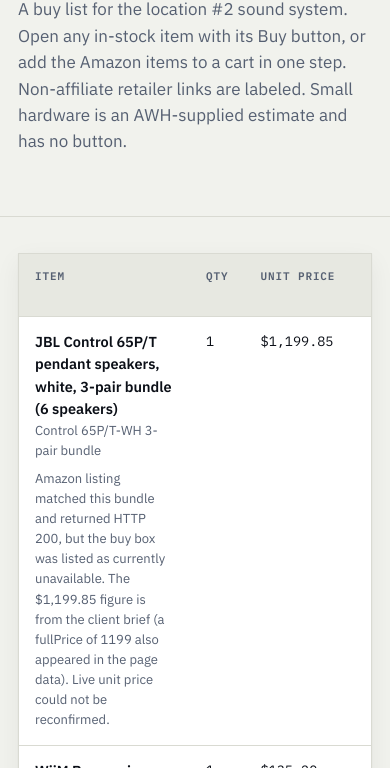
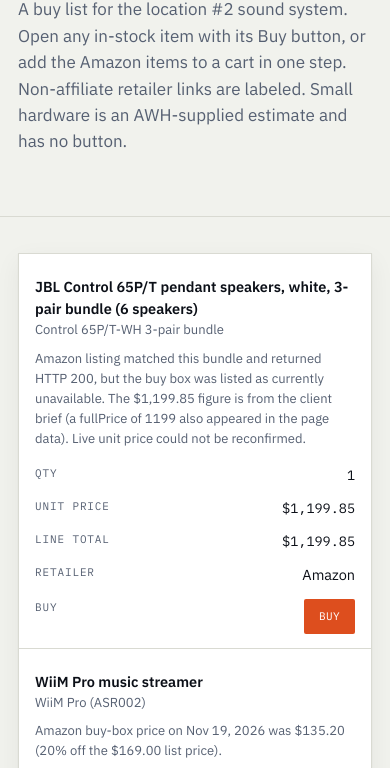
Before and after one commit to ahalvors/awhind, a website: page clients/story-coffee/index.html in a window 390 px wide. Shown: the part 253-1021 px from the top of the page. Drawn offline with Linux system fonts and the light colour scheme.

Commit message:
Stack the Story Coffee buy table on small screens
Keep the desktop table, but show labeled rows on narrow viewports so the private client list is readable on a phone.

```diff
--- a/clients/story-coffee/app.mjs
+++ b/clients/story-coffee/app.mjs
@@ -72,16 +72,16 @@ export function renderBom(bom, root) {
       ? `<div class="list-price">List ${money(item.listPrice)}</div>`
       : '';
     return `<tr>
-      <td>
+      <td data-label="Item">
         <div class="item-name">${escapeHtml(item.item)}</div>
         <div class="item-model">${escapeHtml(item.model)}</div>
         ${noteRow}
       </td>
-      <td class="num">${escapeHtml(item.qty)}</td>
-      <td class="num">${money(item.unitPrice)}${list}</td>
-      <td class="num">${money(lineTotal(item))}</td>
-      <td>${escapeHtml(item.retailer)}</td>
-      <td class="buy">${buyCell(item, associateTag)}</td>
+      <td class="num" data-label="Qty">${escapeHtml(item.qty)}</td>
+      <td class="num" data-label="Unit price">${money(item.unitPrice)}${list}</td>
+      <td class="num" data-label="Line total">${money(lineTotal(item))}</td>
+      <td data-label="Retailer">${escapeHtml(item.retailer)}</td>
+      <td class="buy" data-label="Buy">${buyCell(item, associateTag)}</td>
     </tr>`;
   }).join('');
 
--- a/clients/story-coffee/index.html
+++ b/clients/story-coffee/index.html
@@ -73,9 +73,24 @@
   footer .copy{font-size:12px; color:var(--text-tertiary); font-family:var(--mono);}
   footer a{font-size:12px; color:var(--text-secondary); text-decoration:none; margin-right:16px;}
   footer a:hover{color:var(--accent);}
-  @media (max-width:640px){
+  @media (max-width:720px){
     .wrap{padding:0 18px;}
     header.page-hero h1{font-size:30px;}
+    .table-wrap{overflow:visible;}
+    table{min-width:0; width:100%;}
+    thead{display:none;}
+    tbody tr{display:block; padding:16px 16px 8px; border-bottom:1px solid var(--line);}
+    tbody td{display:flex; justify-content:space-between; align-items:flex-start; gap:12px; border:0; padding:6px 0; white-space:normal;}
+    tbody td::before{content:attr(data-label); font-family:var(--mono); font-size:11px; letter-spacing:.08em; text-transform:uppercase; color:var(--text-secondary); flex:0 0 7.5em;}
+    tbody td[data-label="Item"]{display:block; padding-bottom:10px;}
+    tbody td[data-label="Item"]::before{display:none;}
+    tbody td.buy{justify-content:flex-end;}
+    tbody td.buy::before{margin-right:auto;}
+    tfoot tr{display:flex; justify-content:space-between; align-items:center; padding:14px 16px;}
+    tfoot td{border:0; padding:0; background:transparent;}
+    tfoot td:not(.num):not([data-subtotal]) {font-family:var(--mono); font-size:11px; letter-spacing:.08em; text-transform:uppercase;}
+    tfoot td[colspan]{width:auto;}
+    tfoot td:empty{display:none;}
   }
 </style>
 </head>
@@ -111,7 +126,7 @@
       <tfoot>
         <tr>
           <td colspan="3">Subtotal</td>
-          <td class="num" data-subtotal></td>
+          <td class="num" data-label="Subtotal" data-subtotal></td>
           <td colspan="2"></td>
         </tr>
       </tfoot>
```
